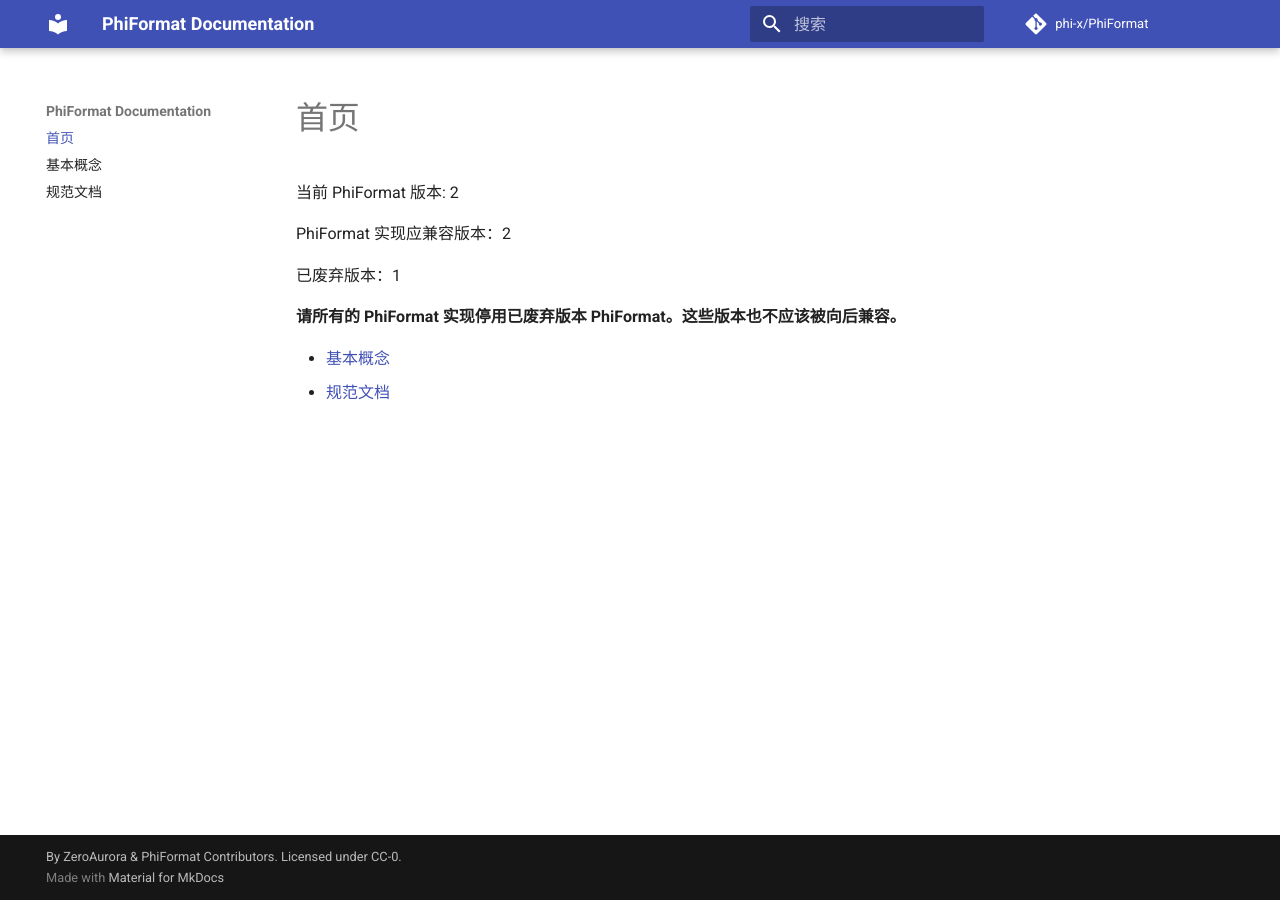
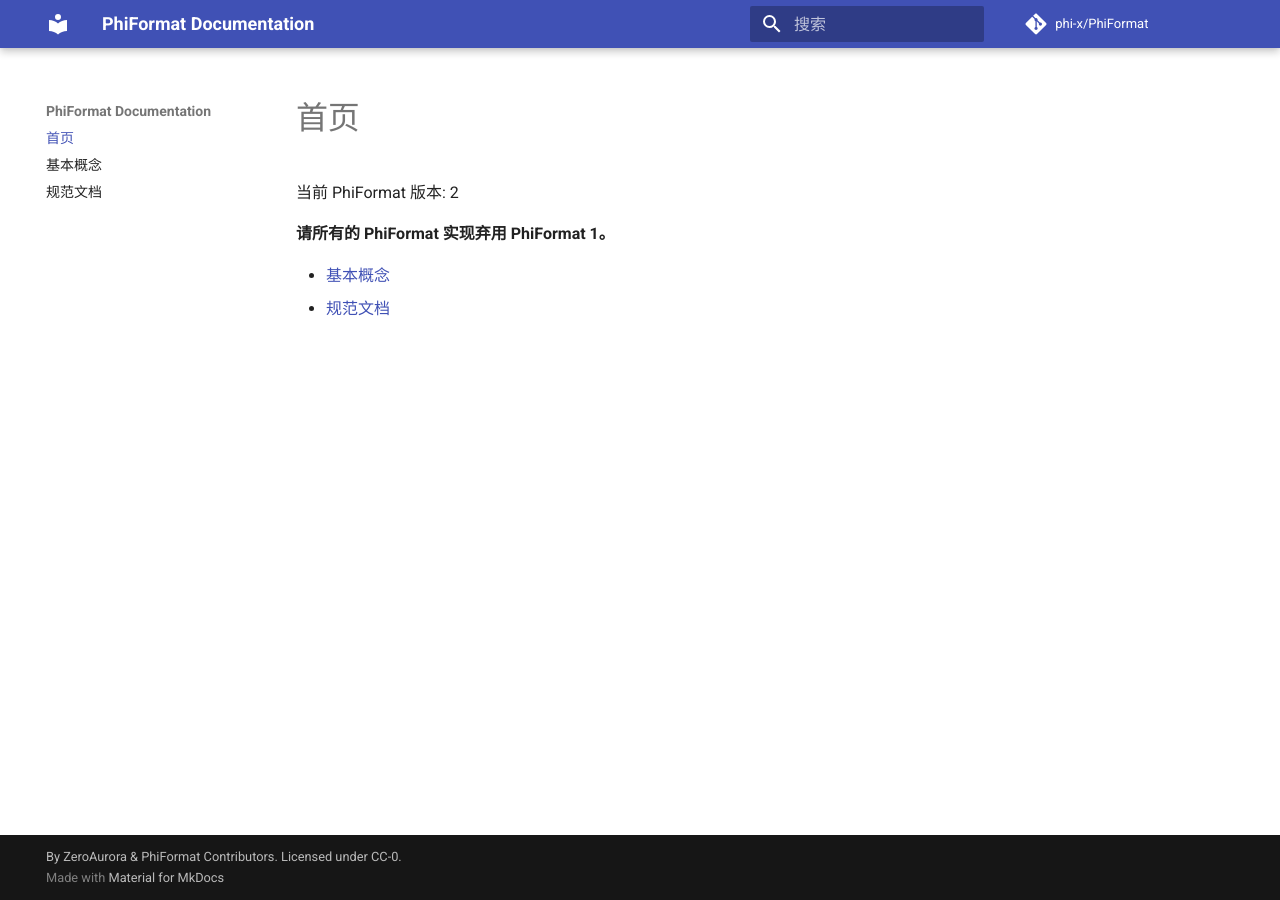
Before and after one commit to laoli404for/PhiFormat, an MkDocs documentation site: the page built from docs/index.md, in a window 1280 px wide. Built offline with MkDocs 1.6.1 and Material for MkDocs 9.7.7, drawn with Linux system fonts in a browser that asks for light colours; comment, search, counter and statistics services are not loaded.

```diff
--- a/docs/index.md
+++ b/docs/index.md
@@ -2,11 +2,7 @@
 
 当前 PhiFormat 版本: 2
 
-PhiFormat 实现应兼容版本：2
-
-已废弃版本：1
-
-**请所有的 PhiFormat 实现停用已废弃版本 PhiFormat。这些版本也不应该被向后兼容。**
+**请所有的 PhiFormat 实现弃用 PhiFormat 1。**
 
 - [基本概念](./basic-concepts.md)
 - [规范文档](./specs/README.md)
```
Also changed, not shown: docs/basic-concepts.md (+2 -0 lines), docs/specs.md (+0 -2 lines), 2 other files.
